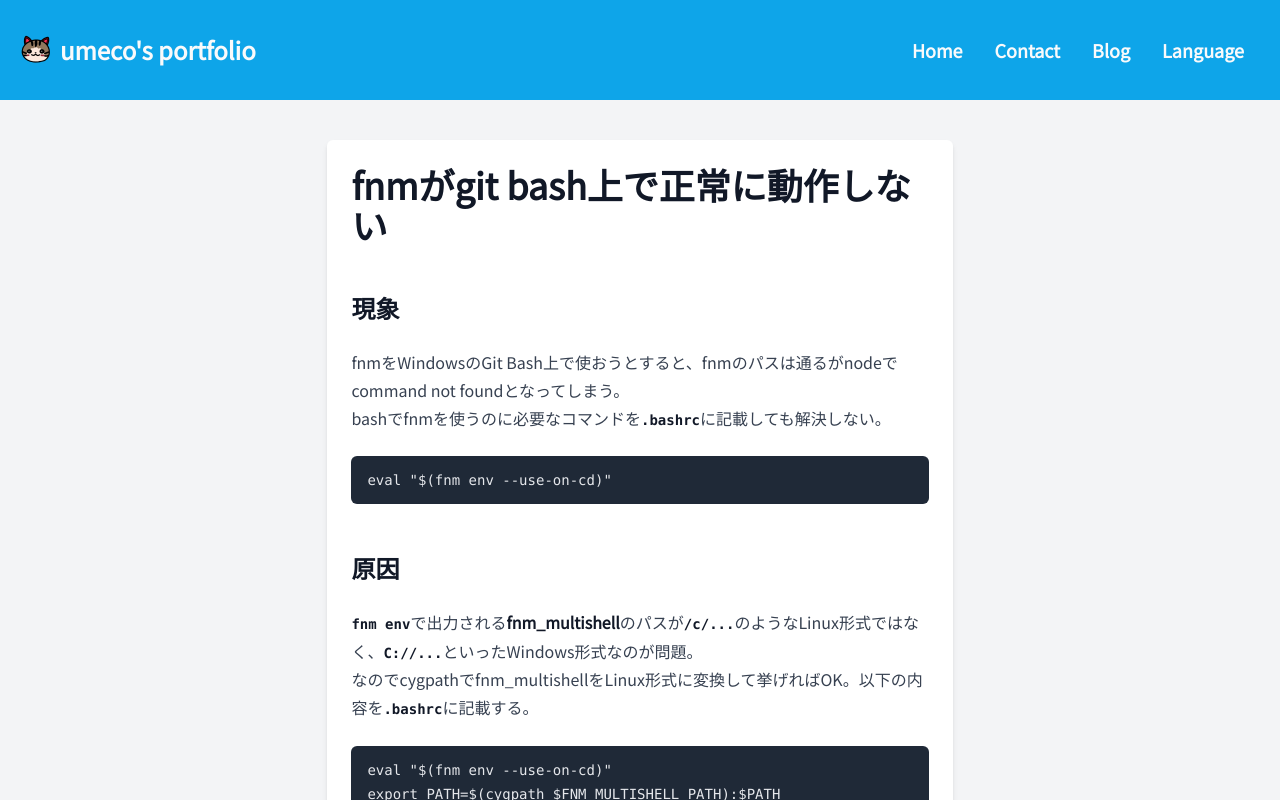
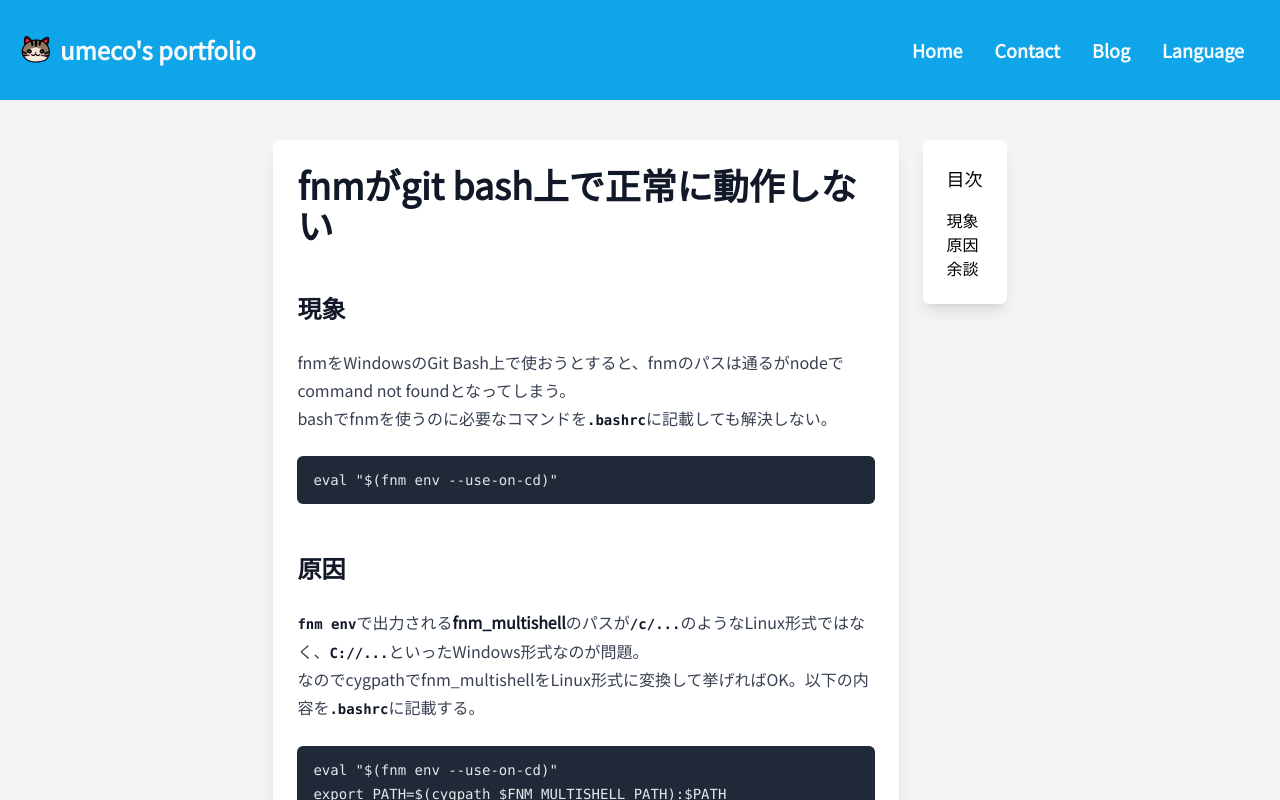
Before and after one commit to umepy/umeco-portfolio, a Next.js app: page /blogs/20230421_fnm_gitbash in a window 1280 px wide. Shown: the top 800 px of the page. Built offline with nearby package versions, Linux system fonts and the light colour scheme.

Commit message:
add table of content and auto-scroll

```diff
--- a/package.json
+++ b/package.json
@@ -27,7 +27,9 @@
   },
   "devDependencies": {
     "@tailwindcss/typography": "^0.5.9",
+    "@types/react-scroll": "^1.8.6",
     "autoprefixer": "^10.4.14",
+    "react-scroll": "^1.8.9",
     "tailwindcss": "^3.2.7"
   }
 }
--- a/src/pages/blogs/[blogName].tsx
+++ b/src/pages/blogs/[blogName].tsx
@@ -4,6 +4,7 @@ import remarkGfm from "remark-gfm";
 import { getAllBlogsData, getBlogData } from "@/utils/blog_render";
 import remarkMath from "remark-math";
 import rehypeKatex from "rehype-katex";
+import { Link as ScrollLink } from "react-scroll";
 
 type Props = InferGetStaticPropsType<typeof getStaticProps>;
 
@@ -37,19 +38,50 @@ export const getStaticProps = async ({ params }: any) => {
 };
 
 export default function BlogPage({ blog }: Props) {
+  //@ts-ignore
+  const H2Link = ({ node, ...props }) => {
+    return <h2 id={node.position?.start.line.toString()}>{props.children}</h2>;
+  };
+  //@ts-ignore
+  const ankerLink = ({ node, ...props }) => {
+    return (
+      <>
+        <ScrollLink
+          to={node.position?.start.line.toString()}
+          smooth={true}
+          className="hover:text-blue-500 hover:cursor-pointer"
+        >
+          {props.children}
+        </ScrollLink>
+        <br />
+      </>
+    );
+  };
   return (
     <>
       <div className="bg-gray-100">
-        <div className="flex justify-center py-10">
-          <div className="shadow-md rounded-md bg-white p-6">
-            <article className="prose prose-h2:after:prose-hr prose-code:before:hidden prose-code:after:hidden">
+        <div className="flex flex-row space-x-0 md:space-x-6 items-start justify-center py-10 md:px-4">
+          <div className="shadow-lg rounded-md bg-white p-6 min-w-0 ">
+            <article className="prose prose-sm sm:prose prose-h2:after:prose-hr prose-code:before:hidden prose-code:after:hidden shrink">
               <ReactMarkdown
                 remarkPlugins={[remarkGfm, remarkMath]}
                 rehypePlugins={[rehypeKatex]}
+                components={{ h2: H2Link }}
               >
                 {blog.content}
               </ReactMarkdown>
             </article>
+          </div>
+          <div className="sticky top-4 shadow-lg rounded-md bg-white p-6 shrink-0 hidden md:block md:visible">
+            <div className="flex justify-center pb-4">
+              <p className="text-lg">目次</p>
+            </div>
+            <ReactMarkdown
+              allowedElements={["h2"]}
+              components={{ h2: ankerLink }}
+            >
+              {blog.content}
+            </ReactMarkdown>
           </div>
         </div>
       </div>
```
Also changed, not shown: 1 other file (tests, documents, lock files or other folders).
